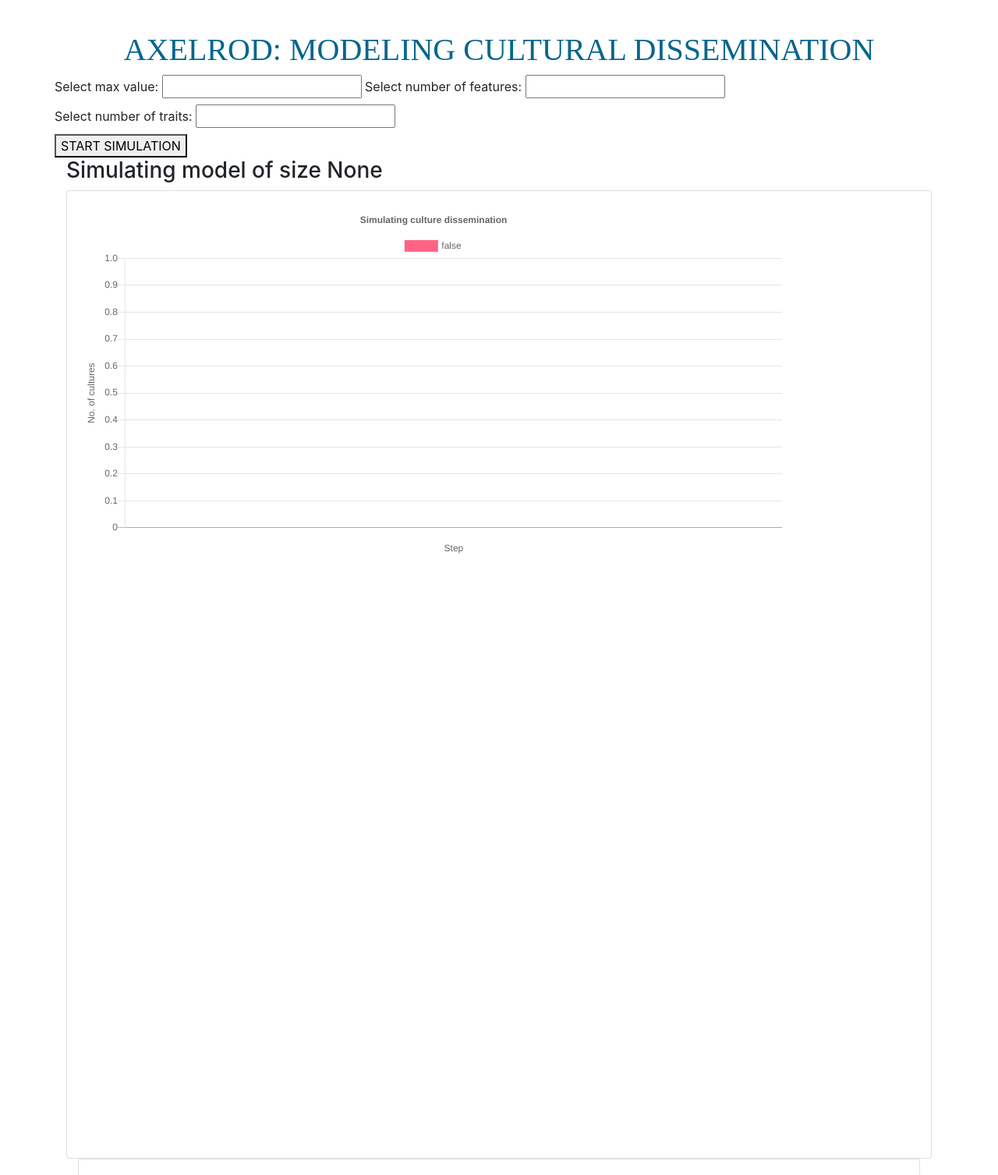
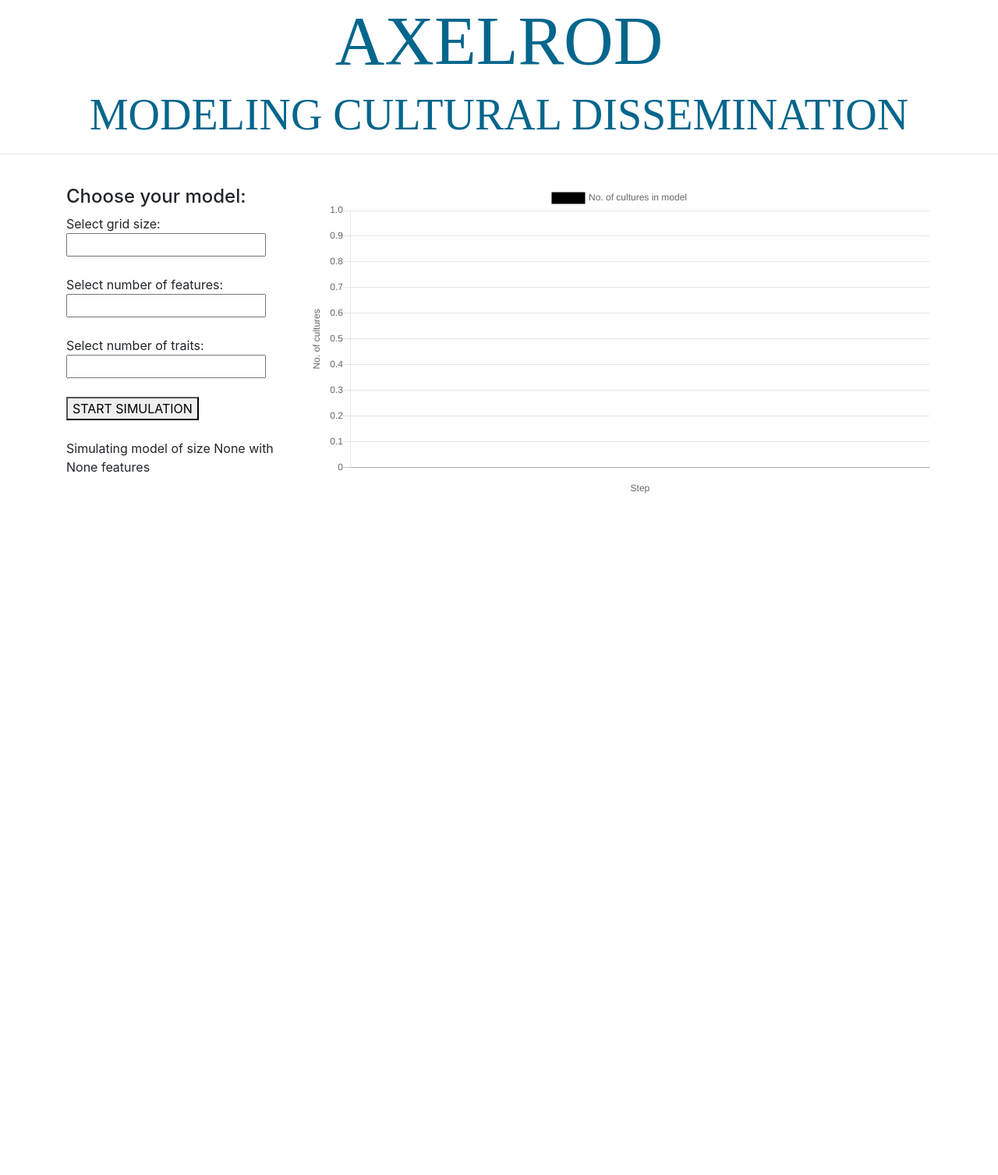
Before and after one commit to bsassoli/axelrod, a Flask app: page / in a window 1280 px wide. Shown: the top 1507 px of the page at 78% size. After the commit the page ends 633 px from the top, so only its background shows below. Run offline with Flask 2, Linux system fonts and the light colour scheme; data that the repository does not hold is empty; some libraries are stand-ins or nearby versions.

Commit message:
finalizing

```diff
--- a/app.py
+++ b/app.py
@@ -35,20 +35,22 @@ def chart_data():
 
     def generate_random_data():
         iters = 10000000
-        while True:
-            for step in range(iters):
-                model.update()
-                if (iters - step) % 10000 == 0:
-                    print(model.size, model.no_features, model.no_traits)
-                    if model.equilibrium() is True:
-                        print('equilibrium')
-                        json_data = json.dumps(
-                            {'step': -1000, 'cultures': 0})
-                        yield f"data:{json_data}\n\n"
-                    else:
-                        json_data = json.dumps({'time': step, 'value': len(
-                            model.get_culture_count())})
-                        yield f"data:{json_data}\n\n"
+        if max_value > 0:
+            while True:
+                for step in range(iters):
+                    model.update()
+                    if (iters - step) % 10000 == 0:
+                        print(model.size, model.no_features, model.no_traits)
+                        if model.equilibrium() is True:
+                            print('equilibrium')
+                            json_data = json.dumps(
+                                {'step': step, 'cultures': 'equilibrium'})
+                            yield f"data:{json_data}\n\n"
+                        else:
+                            json_data = json.dumps({'time': step, 'value': len(
+                                model.get_culture_count()),
+                                'mutations': model.get_cumulative_mutations()})
+                            yield f"data:{json_data}\n\n"
 
     return Response(generate_random_data(), mimetype='text/event-stream')
 
--- a/static/css/styles.css
+++ b/static/css/styles.css
@@ -1,14 +1,23 @@
 .chart-container {
-    width: 900px;
-    height: 1200px
+    width: 800px;
+    height: 800px
 }
 
-h1 {
+.row {
+    display: flex;
+}
+
+.column {
+    flex: 50%;
+}
+@font-face {
+
+}
+h1 , h2 {
     font-family: Raleway;
     text-align: center;
     margin-right: auto;
     margin-left: auto;
-    margin-top: 40px;
     text-transform: uppercase;
     color: #04668C;
     ;
--- a/static/js/test2.js
+++ b/static/js/test2.js
@@ -1,4 +1,4 @@
-$(document).ready(function () {
+window.onload=function () {
         const config = {
             type: 'line',
             data: {
--- a/templates/index.html
+++ b/templates/index.html
@@ -10,43 +10,43 @@
 </head>
 
 <body>
-    <h1>Axelrod: modeling cultural dissemination</h1>
-
+    <h1 class="display-2">Axelrod</h1>
+    <h2 class="display-4"> Modeling cultural dissemination</h2>
+    <hr>
+    <br>
     <div class="container">
         <div class="row">
+            <div class="col">
+            <h4>Choose your model:</h4>
             <form id="paramPicker" method="post">
-                <label>Select max value:
+                <div class="form-group">
+                <label>Select grid size:
                     <input type="number" name="max-value">
                 </label>
+                </div>
+                <div class="form-group">
                 <label>Select number of features:
                     <input type="number" name="no_features">
                 </label>
+                </div>
+                <div class="form-group">
                 <label>Select number of traits:
                     <input type="number" name="no_traits">
                 </label>
+                </div>
+            <button type="submit" form="paramPicker" value="Submit">START SIMULATION</button>
             </form>
-            <button type="submit" form="paramPicker" value="Submit">START SIMULATION</button>
+            <br>
+            <p id="parameters"> Simulating model of size {{ max_value }} with {{ no_features }} features</p>
+            <p id="mutations"></p>
         </div>
-        <div class="row">
-            <div class="col-12">
-                <h3 id="headline"> Simulating model of size {{ max_value }}</h3>
-                <div class="card">
-                    <div class="card-body">
+        <div class="col justify-content-md-center">
                         <div class="chart-container">
                             <canvas id="canvas"></canvas>
                         </div>
-                    </div>
-                </div>
-                <div class="col-12">
-                    <div class="card">
-                        <div class="card-body">
-                            <div class="chart-container">
-                                <canvas id="canvas2"></canvas>
-                            </div>
-                        </div>
-                    </div>
-                </div>
+
             </div>
+
         </div>
     </div>
 
@@ -63,9 +63,9 @@
             data: {
                 labels: [],
                 datasets: [{
-                    label: false,
-                    backgroundColor: 'rgb(255, 99, 132)',
-                    borderColor: 'rgb(255, 99, 132)',
+                    label: "No. of cultures in model",
+                    backgroundColor: 'teal',
+                    borderColor: 'black',
                     data: [],
                     fill: false,
                 }],
@@ -73,7 +73,7 @@
             options: {
                 responsive: true,
                 title: {
-                    display: true,
+                    display: false,
                     text: 'Simulating culture dissemination'
                 },
                 tooltips: {
@@ -122,10 +122,12 @@
             }
             config.data.labels.push(data.time);
             config.data.datasets[0].data.push(data.value);
+            change2 = document.getElementById("mutations");
+            change2.innerText=data.mutations + " mutations took place so far.";
             lineChart.update();
-            if (data.step === -1000) {
-            change = document.getElementById("headline");
-            change.innerText="Equilibrium reached";
+            if (data.cultures === 'equilibrium') {
+            change1 = document.getElementById("parameters");
+            change1.innerText="Equilibrium reached in " + data.step + " steps.";
             lineChart.stop();
             source.close();
             }
@@ -134,7 +136,9 @@
     </script>
 
 
-    <script src="{{ url_for('static', filename='js/test2.js') }}"></script>
+    <!--
+        <script src="{{ url_for('static', filename='js/test2.js') }}"></script>
+    -->
 </body>
 
 </html>
```
